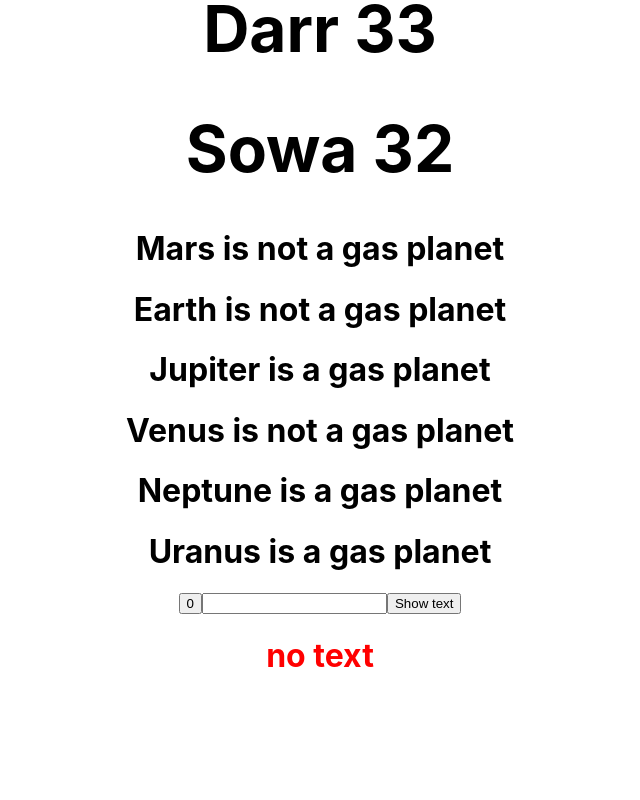
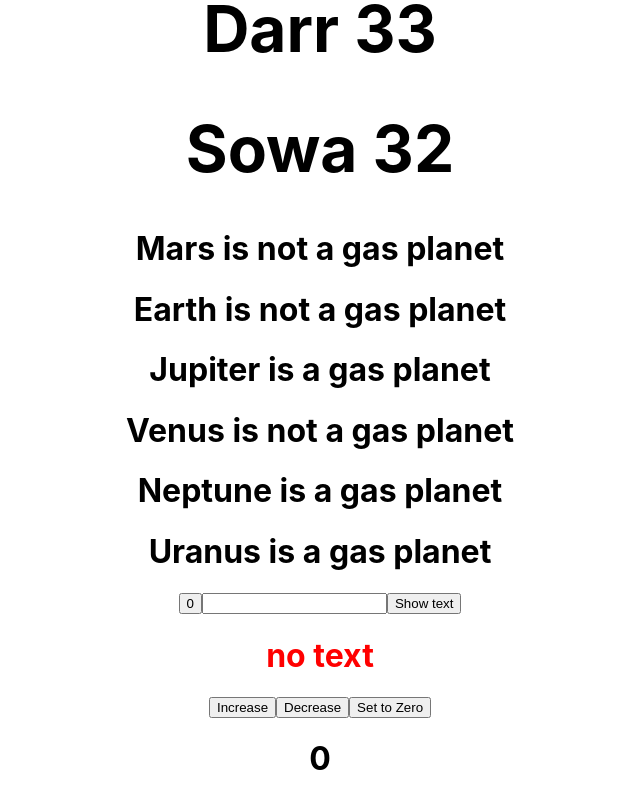
Before and after one commit to thegabe101/react-practice, a React (Create React App) app: page / in a window 1280 px wide. Shown: the part 717-1517 px from the top of the page, without its empty margins (320-960 px from the left). Before the commit the page ends 1413 px from the top, so only its background shows below. Built offline with nearby package versions, Linux system fonts and the light colour scheme.

Commit message:
quick counter function

```diff
--- a/src/App.js
+++ b/src/App.js
@@ -3,6 +3,7 @@ import Jobs from './components/Jobs';
 import { People } from './components/People';
 import { Planets } from './components/Planets';
 import { StatePractice } from './components/StatePractice';
+import Counter from './components/StateExercise';
 
 function App() {
   return (
@@ -11,6 +12,7 @@ function App() {
       <People />
       <Planets />
       <StatePractice />
+      <Counter />
     </div>
   );
 }
--- /dev/null
+++ b/src/components/StateExercise.jsx
@@ -0,0 +1,27 @@
+import React from "react";
+import { useState } from "react";
+
+export default function Counter() {
+	const [count, setCount] = useState(0);
+
+	const increaseCount = () => {
+		setCount(count + 1);
+	};
+
+	const decreaseCount = () => {
+		setCount(count - 1);
+	};
+
+	const setCountZero = () => {
+		setCount(0);
+	};
+
+	return (
+		<div>
+			<button onClick={increaseCount}>Increase</button>
+			<button onClick={decreaseCount}>Decrease</button>
+			<button onClick={setCountZero}>Set to Zero</button>
+			<h1>{count}</h1>
+		</div>
+	);
+}
```
